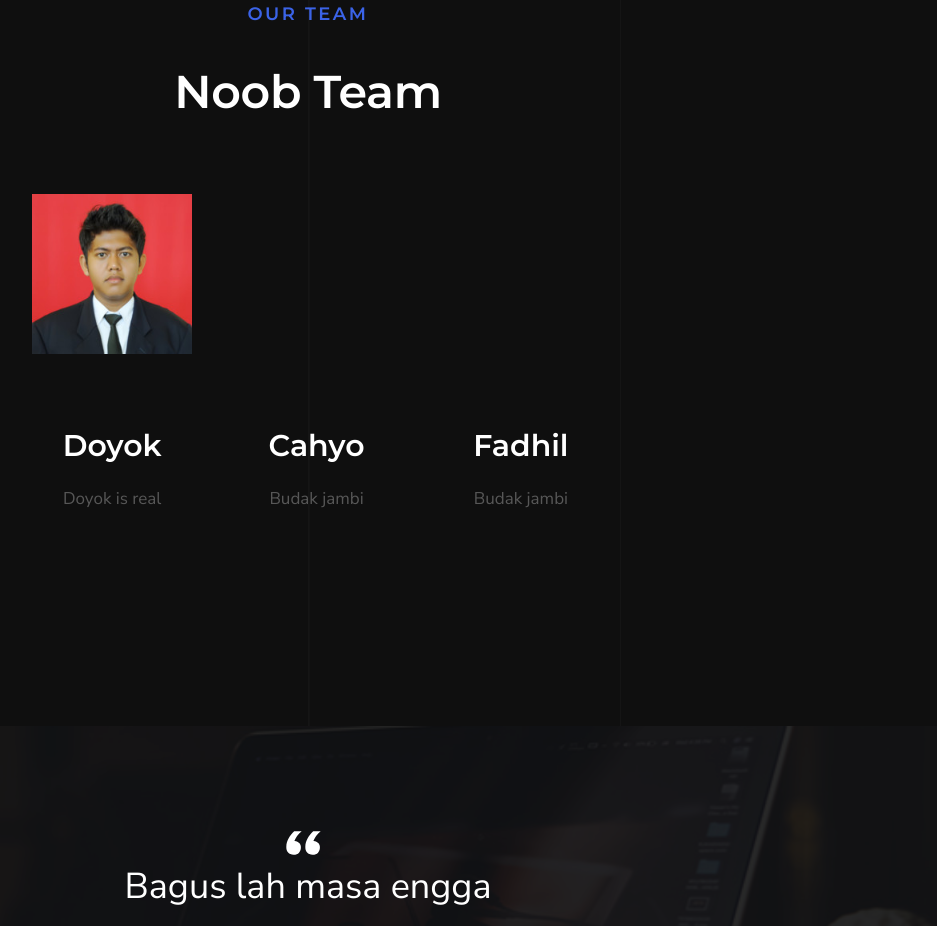
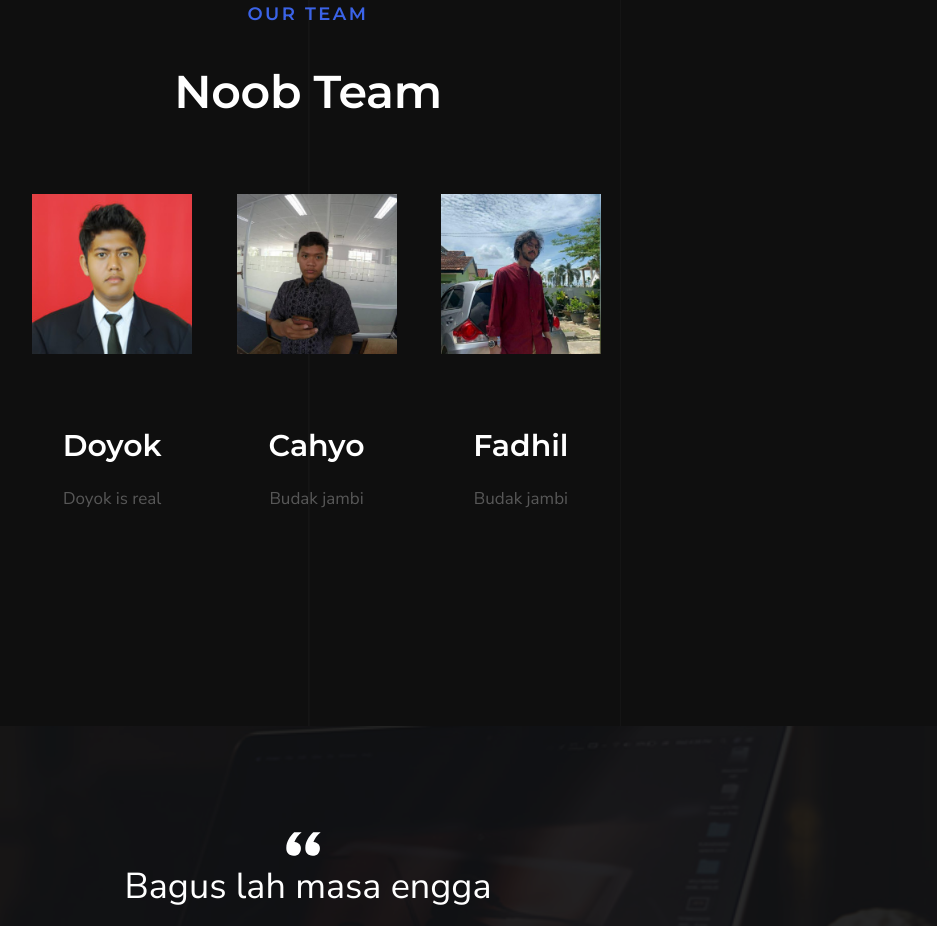
Before and after one commit to galaxyjbi/galaxyjbi.github.io, a plain HTML site: page index.html in a window 1280 px wide. Shown: the part 2820-3746 px from the top of the page, without its empty margins (332-1269 px from the left). Drawn offline with Linux system fonts and the light colour scheme; files whose address does not match are found by name.

Commit message:
Update index.html

```diff
--- a/index.html
+++ b/index.html
@@ -312,8 +312,8 @@
             <div class="col-twelve">
                 <ul class="clients">
                     <li><img src="./images/selamet.jpg" alt=""><h2 class="team">Doyok</h2>Doyok is real</li>
-                    <li><img src="./photos/cahyo.PNG" alt=""><h2 class="team">Cahyo</h2>Budak jambi</li>
-                    <li><img src="./photos/fadhil.PNG" alt=""><h2 class="team">Fadhil</h2>Budak jambi</li>
+                    <li><img src="./images/cahyo.PNG" alt=""><h2 class="team">Cahyo</h2>Budak jambi</li>
+                    <li><img src="./images/fadhil.PNG" alt=""><h2 class="team">Fadhil</h2>Budak jambi</li>
                 </ul>
             </div>
         </div>
```
